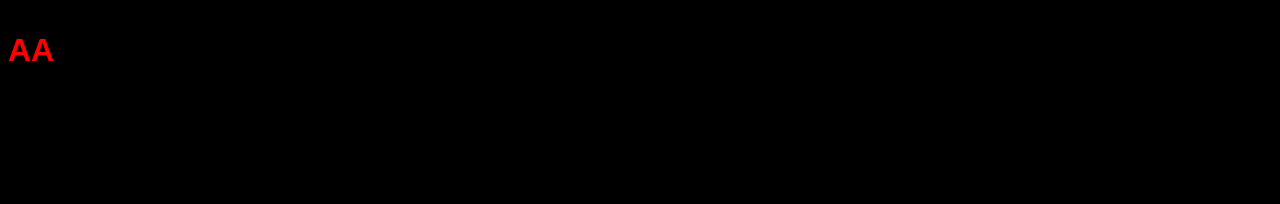
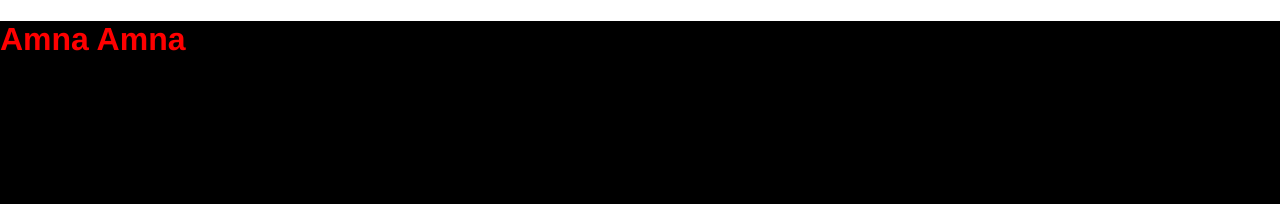
Before and after one commit to Amna-Amna/myportfolio, a plain HTML site: page portfolio.html in a window 1280 px wide. Shown: the top 204 px of the page. Drawn offline with Linux system fonts and the light colour scheme.

Commit message:
changes in css

```diff
--- a/portfolio.css
+++ b/portfolio.css
@@ -1,5 +1,6 @@
 body{
-    background-color: rgb(0, 0, 0);
+    margin: 0;
+    padding: 0;
     perspective: 1000px;
 }
 .image1{
@@ -19,8 +20,7 @@ body{
 .container{
     height: 65vh;
     width: 55vw;
-
-    /* background-color: blueviolet; */
+   /* background-color: blueviolet; */
 }
 #react{
     width:17vw ;
@@ -41,8 +41,12 @@ body{
     font-family:'Franklin Gothic Medium', 'Arial Narrow', Arial, sans-serif;
     color: red;
 }
-.name:hover + .hide{
-    margin: 0 auto;
-    font-family:fantasy;
-    color: green;
+
+#div1{
+    margin-top:-0.1vh ;
+    padding: 0;
+    height: 100vh;
+    width: 100vw;
+    background-color: black;
+
 }
--- a/portfolio.html
+++ b/portfolio.html
@@ -8,8 +8,8 @@
     <title>Amna's portfolio</title>
   </head>
   <body>
-    <h3 class="name">AA</h3>
-    <h1 class="hide">Amna Amna</h1>
+    <div id="div1">
+      <h1 class="name">Amna Amna</h1>
       <div class="mega-container">
         <div class="container">
           <img id="react" src="images/react.png" />
@@ -18,6 +18,8 @@
           <img />
         </div>
       </div>
+    </div>
+
     <script src="portfolio.js"></script>
   </body>
 </html>
--- a/portfolio.js
+++ b/portfolio.js
@@ -3,7 +3,6 @@ const container = document. querySelector(".container")
 
 
 megaContainer.addEventListener("mousemove", (e)=>{
-    console.log(e.pageX , e.pageY)
     xAxis = (window.innerWidth - e.pageX)/20
     yAxis = (window.innerHeight - e.pageY)/20
     container.style.transform = `rotateY(${xAxis}deg) rotateX(${yAxis}deg)`
@@ -17,3 +16,5 @@ megaContainer.addEventListener("mouseleave",(e)=>{
     container.style.transition = "all 1s ease"
     container.style.transform = `rotateY(0) rotateX(0)`
 })
+ console.log(window.innerWidth)
+ console.log(window.innerHeight)
```
Lines whose indentation alone changed are shown as unchanged.
